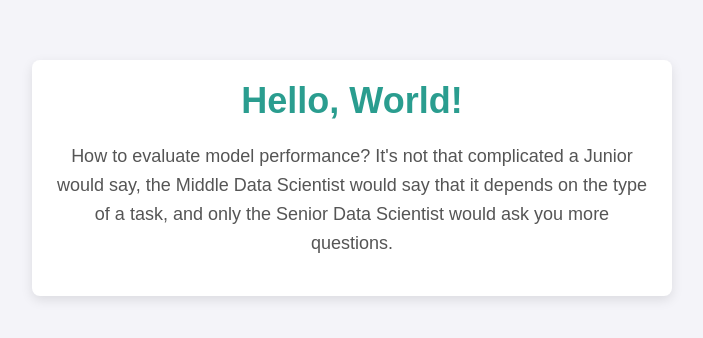
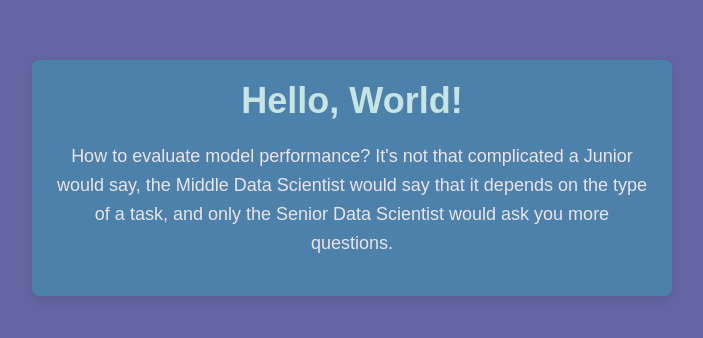
Before and after one commit to YagoLiza/YagoLiza.github.io, a plain HTML site: page index.html in a window 1280 px wide. Shown: the part 222-560 px from the top of the page, without its empty margins (288-991 px from the left). Drawn offline with Linux system fonts and the light colour scheme.

Commit message:
colour changed

```diff
--- a/index.html
+++ b/index.html
@@ -13,7 +13,7 @@
             align-items: center;
             min-height: 100vh;
             margin: 0;
-            background-color: #f4f4f9;
+            background-color: #6565a3;
             color: #333;
         }
 
@@ -21,7 +21,7 @@
         .container {
             max-width: 600px;
             padding: 20px;
-            background-color: #fff;
+            background-color: #4c81ac;
             box-shadow: 0px 4px 12px rgba(0, 0, 0, 0.1);
             border-radius: 8px;
             text-align: center;
@@ -30,7 +30,7 @@
         /* Стиль для заголовка */
         h1 {
             font-size: 36px;
-            color: #2a9d8f;
+            color: #c7e4e1;
             margin: 0;
         }
 
@@ -38,7 +38,7 @@
         p {
             font-size: 18px;
             line-height: 1.6;
-            color: #555;
+            color: #ede4e4;
             margin-top: 20px;
         }
     </style>
```
